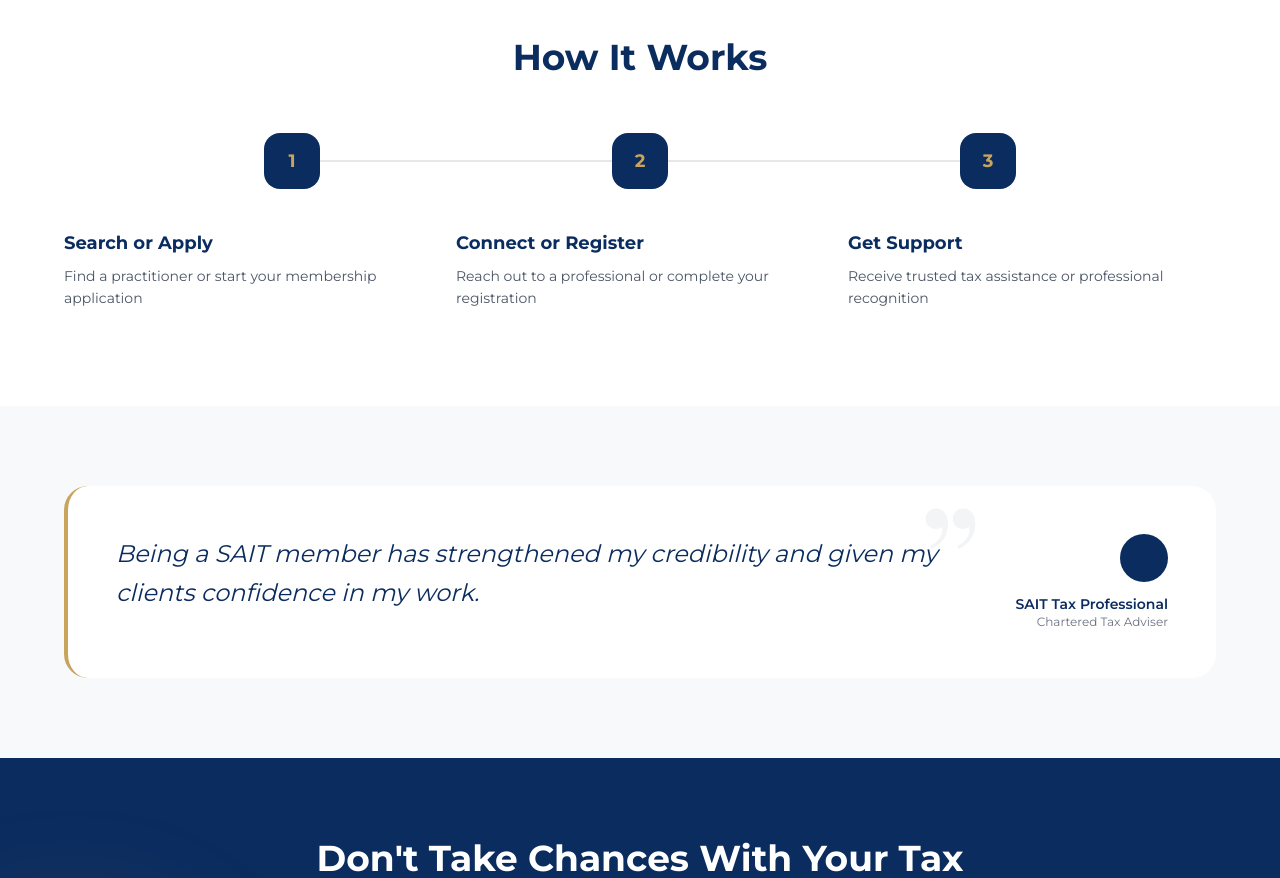
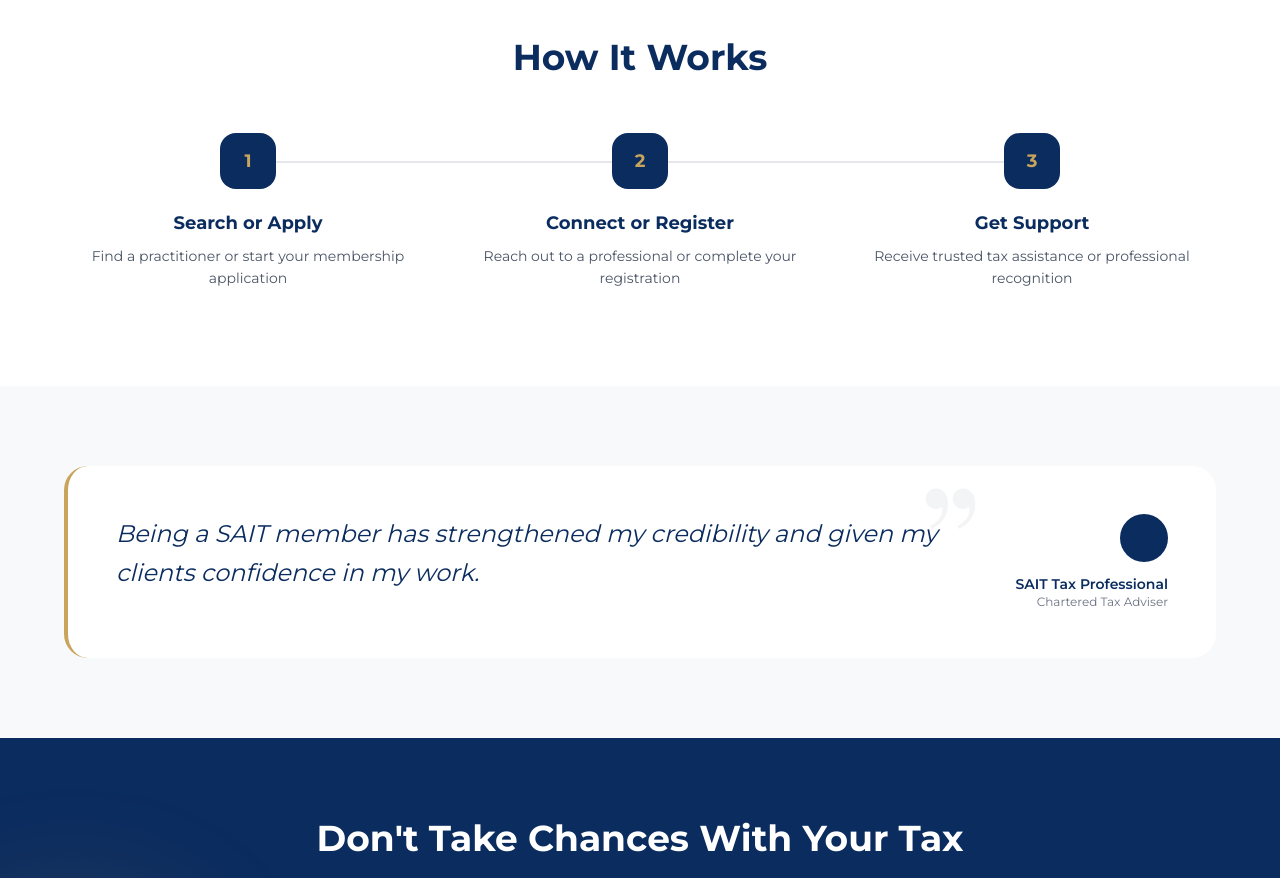
Before and after one commit to TTang813/sait-directory, a Next.js app: page / in a window 1280 px wide. Shown: the part 3460-4338 px from the top of the page. Built offline with nearby package versions, Linux system fonts and the light colour scheme.

Commit message:
fix: refine How It Works step alignment and connector line
Center step numbers above their text, use one continuous inset timeline, and shorten the line ends beyond steps 1 and 3.

Co-authored-by: Cursor <cursoragent@cursor.com>

```diff
--- a/public/landing-static.html
+++ b/public/landing-static.html
@@ -123,30 +123,24 @@
   <section class="section-white">
     <div class="container">
       <h2 class="title" data-motion="up" style="text-align:center;margin-bottom:56px">How It Works</h2>
-      <div class="steps-connected" aria-hidden="true">
-        <span class="step-connector"></span>
-        <div class="step-num">1</div>
-        <span class="step-connector"></span>
-        <div class="step-num">2</div>
-        <span class="step-connector"></span>
-        <div class="step-num">3</div>
-        <span class="step-connector"></span>
-      </div>
+      <div class="steps-wrap">
+        <div class="steps-track" aria-hidden="true"></div>
         <div class="steps" data-stagger-group>
           <div class="step" data-stagger-item>
-          <div class="step-num step-num-mobile">1</div>
+            <div class="step-head"><div class="step-num">1</div></div>
             <h3>Search or Apply</h3>
             <p>Find a practitioner or start your membership application</p>
           </div>
           <div class="step" data-stagger-item>
-          <div class="step-num step-num-mobile">2</div>
+            <div class="step-head"><div class="step-num">2</div></div>
             <h3>Connect or Register</h3>
             <p>Reach out to a professional or complete your registration</p>
           </div>
           <div class="step" data-stagger-item>
-          <div class="step-num step-num-mobile">3</div>
+            <div class="step-head"><div class="step-num">3</div></div>
             <h3>Get Support</h3>
             <p>Receive trusted tax assistance or professional recognition</p>
+          </div>
         </div>
       </div>
     </div>
--- a/src/components/landing/landing-page.tsx
+++ b/src/components/landing/landing-page.tsx
@@ -407,36 +407,26 @@ export function LandingPage() {
           </Reveal>
 
           <div className="relative">
-            <div className="hidden md:flex items-center max-w-3xl mx-auto mb-10 px-2">
-              {STEPS.map(({ step }, index) => (
-                <div key={step} className="contents">
-                  {index > 0 && (
-                    <div className="h-0.5 flex-1 bg-gray-200" aria-hidden />
-                  )}
-                  <div
-                    className="w-14 h-14 flex-shrink-0 rounded-2xl flex items-center justify-center text-lg font-bold relative z-10"
-                    style={{ backgroundColor: CAMPAIGN_NAVY, color: CAMPAIGN_GOLD }}
-                  >
-                    {step}
-                  </div>
-                </div>
-              ))}
-            </div>
-
+            <div
+              className="hidden md:block absolute top-7 left-1/6 right-1/6 h-0.5 bg-gray-200 z-0"
+              aria-hidden
+            />
             <StaggerGroup className="grid md:grid-cols-3 gap-8 md:gap-6">
               {STEPS.map(({ step, title, body }) => (
-                <StaggerItem key={step} className="relative text-center md:text-left">
-                  <div className="flex flex-col md:items-start items-center">
-                    <div
-                      className="md:hidden w-14 h-14 rounded-2xl flex items-center justify-center text-lg font-bold mb-5"
-                      style={{ backgroundColor: CAMPAIGN_NAVY, color: CAMPAIGN_GOLD }}
-                    >
-                      {step}
+                <StaggerItem key={step} className="relative text-center">
+                  <div className="flex flex-col items-center">
+                    <div className="relative w-full h-14 flex items-center justify-center mb-5">
+                      <div
+                        className="w-14 h-14 flex-shrink-0 rounded-2xl flex items-center justify-center text-lg font-bold relative z-10"
+                        style={{ backgroundColor: CAMPAIGN_NAVY, color: CAMPAIGN_GOLD }}
+                      >
+                        {step}
+                      </div>
                     </div>
                     <h3 className="text-lg font-bold mb-2" style={{ color: CAMPAIGN_NAVY }}>
                       {title}
                     </h3>
-                    <p className="text-sm text-gray-600 leading-relaxed max-w-xs">{body}</p>
+                    <p className="text-sm text-gray-600 leading-relaxed max-w-xs mx-auto">{body}</p>
                   </div>
                 </StaggerItem>
               ))}
```
Also changed, not shown: public/landing-static.css (+15 -13 lines). Lines whose indentation alone changed are shown as unchanged.
